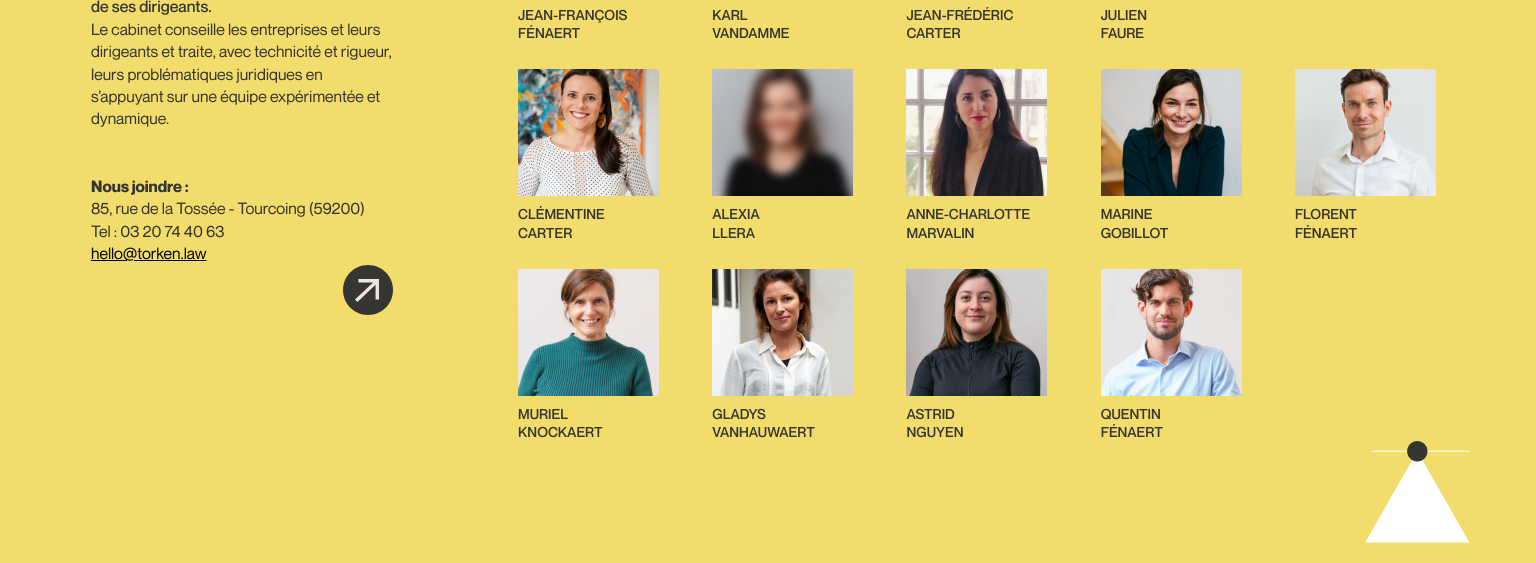
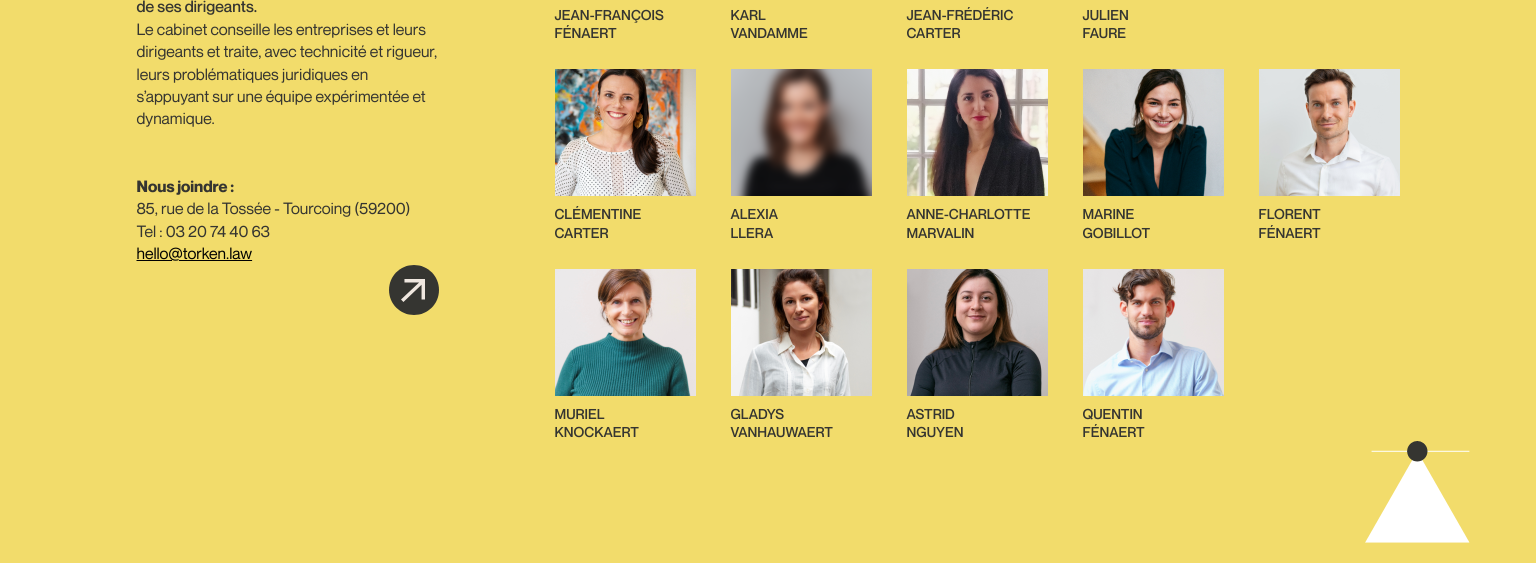
Before and after one commit to TiphaineRichardStudioGraphique/torken_avocats, a plain HTML site: page index.html in a window 1536 px wide. Shown: the part 316-879 px from the top of the page. Drawn offline with Linux system fonts and the light colour scheme.

Commit message:
correct grid

```diff
--- a/styles.css
+++ b/styles.css
@@ -275,7 +275,7 @@ body {
 
     .team {
         display: grid;
-        grid-template-columns: repeat(auto-fit, minmax(141px, 1fr));
+        grid-template-columns: repeat(auto-fit, minmax(0, 141px));
         grid-gap: 27px 35px;
         margin-left: 20px;
     }
@@ -319,11 +319,11 @@ body {
 
     .team {
         display: grid;
-        grid-template-columns: repeat(5, 1fr);
+        grid-template-columns: repeat(auto-fit, minmax(141px, 1fr));
         grid-gap: 27px 35px;
         justify-content: center;
         justify-items: center;
-        width: 65%;
+        width: auto;
     }
 
     .team-member:nth-child(1),
```
